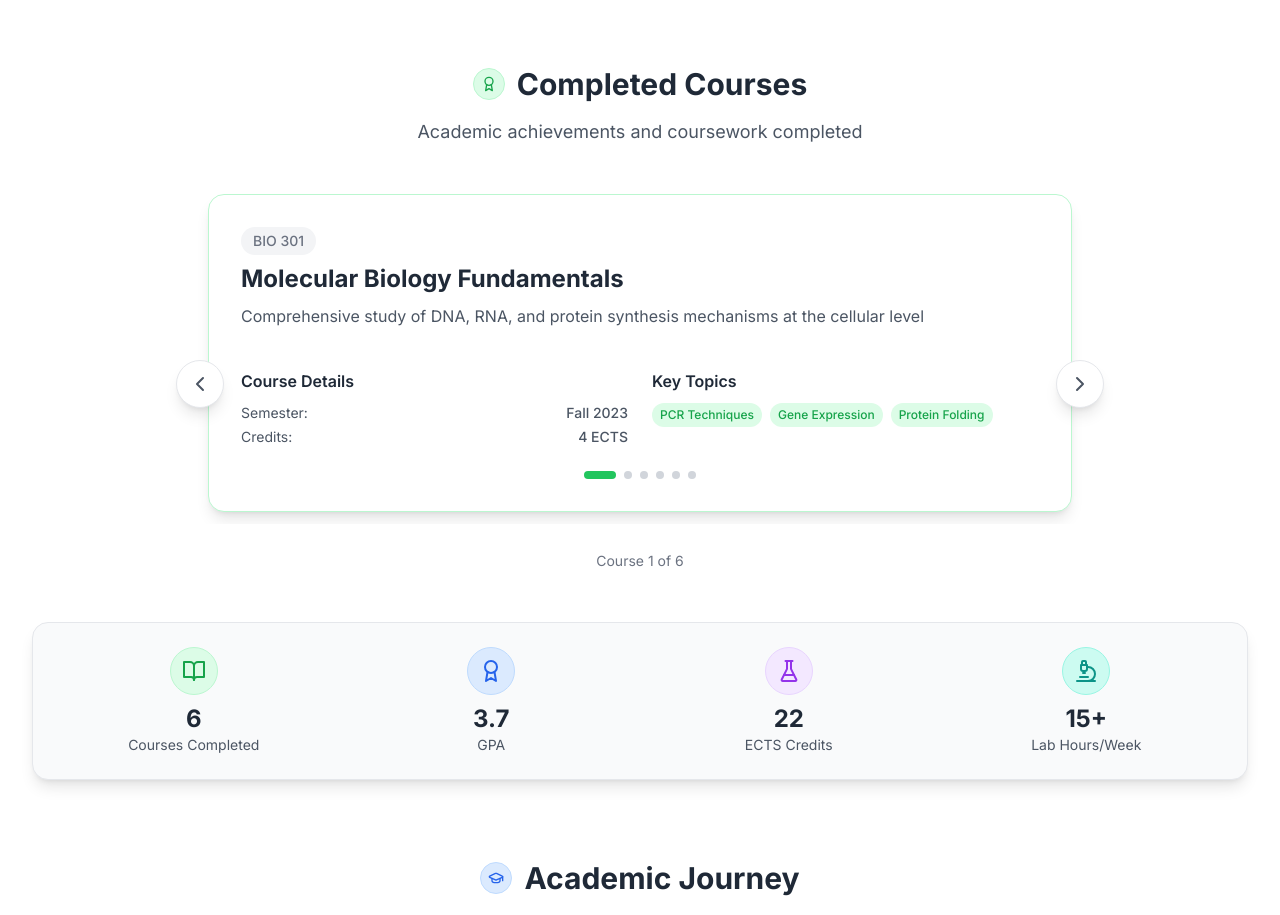
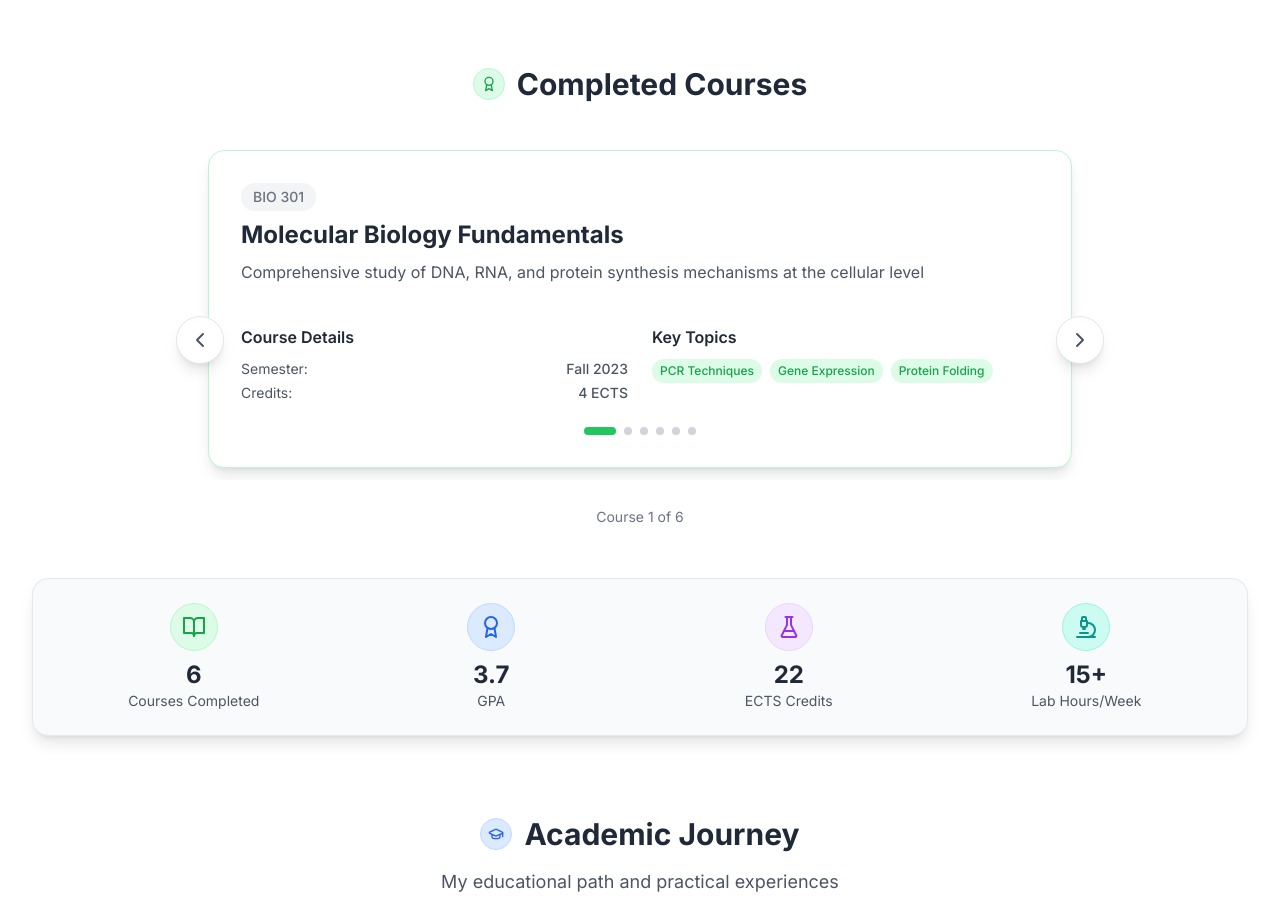
Before and after one commit to niya-shroff/alykatpaulport, a React (Vite) app: page / in a window 1280 px wide. Shown: the part 6647-7562 px from the top of the page. Built offline with nearby package versions, Linux system fonts and the light colour scheme.

Commit message:
Updated BiotechSection.tsx

```diff
--- a/src/components/BiotechSection.tsx
+++ b/src/components/BiotechSection.tsx
@@ -96,7 +96,6 @@ export default function BiotechSection() {
               </div>
               <h3 className="text-3xl font-bold text-gray-800">Completed Courses</h3>
             </div>
-            <p className="text-lg text-gray-600">Academic achievements and coursework completed</p>
           </div>
 
           {/* Carousel Container */}
```
